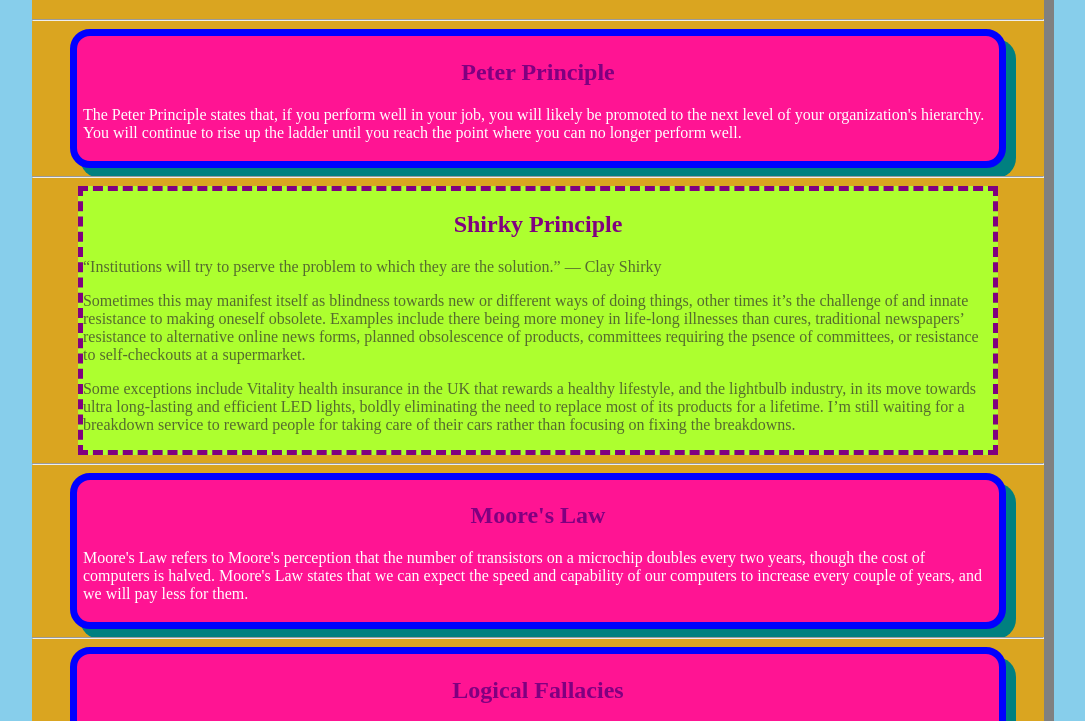
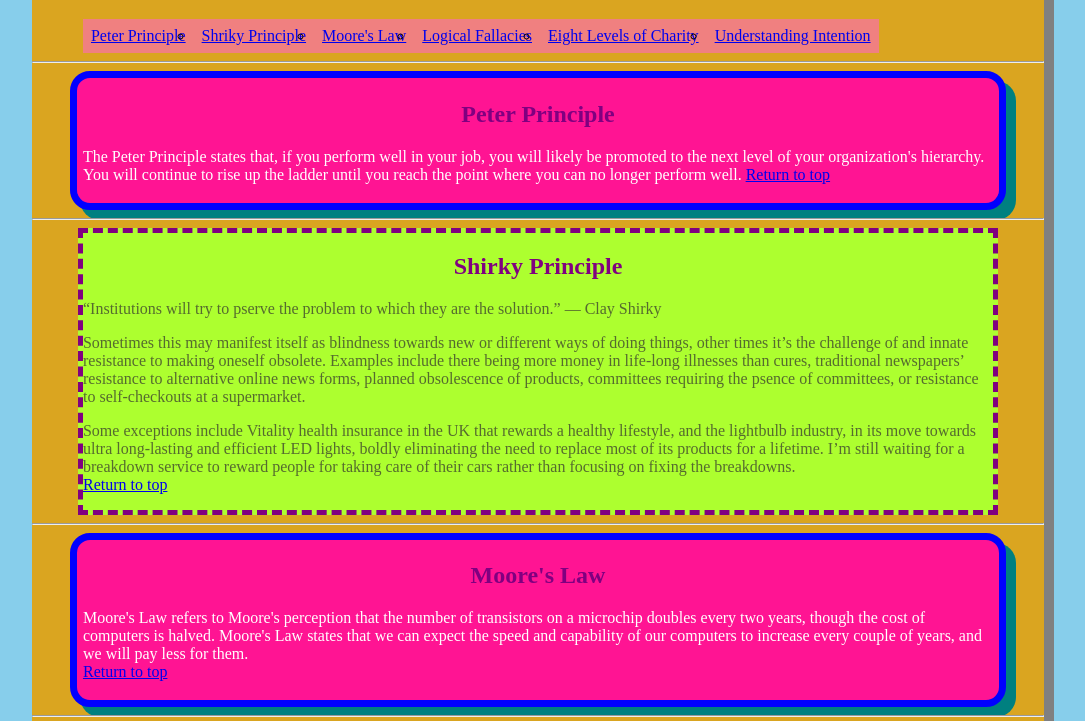
Before and after one commit to SamanthaHammack/Project5, a plain HTML site: page index.html in a window 1280 px wide. Shown: the part 61-782 px from the top of the page, without its empty margins (102-1187 px from the left). Drawn offline with Linux system fonts and the light colour scheme.

Commit message:
add link to go to the top. add nav bar

```diff
--- a/index.html
+++ b/index.html
@@ -17,26 +17,46 @@
     .favorite{ border: 5px dashed Purple;
              background-color:greenyellow;
              color:darkolivegreen;}
-
-
-  </style>
+   </style>
   <div id="wrapper">
 	<header>
 		<div>
 			<h1>A List of Valuable Topics</h1>
+   <ul>
+     <style>
+      ul {
+        list-style-type:circle;
+        margin: 0;
+        padding: 0;
+        overflow:hidden;}
+      li {
+        float: left;}
+      li a {
+        display: block;
+        padding: 8px;
+        background-color:lightcoral;}
+</style>
+  <li><a href="#peter princle">Peter Principle</a></li>
+  <li><a href="#shirky princle">Shriky Principle</a></li>
+  <li><a href="#moore's law">Moore's Law</a></li>
+  <li><a href="#logical fallacies">Logical Fallacies</a></li>
+  <li><a href="#eight levels of charity">Eight Levels of Charity</a></li>
+  <li><a href="#understanding intention">Understanding Intention</a></li>
+</ul>
 		</div>
 	</header>
 	<main>
     <!-- put your table of contents here -->
 		<hr>
-		<div class="itembox"><h2>Peter Principle</h2>
+		<div class="itembox"><h2 id="peterprinciple" >Peter Principle</h2>
 			<p>
 				The Peter Principle states that, if you perform well in your job, you will likely be promoted to the next level of your organization's
 				hierarchy. You will continue to rise up the ladder until you reach the point where you can no longer perform well.
+    <a href="#top">Return to top</a>
 			</p>
 		</div>
 		<hr>
-		<div class="favorite"><h2>Shirky Principle</h2>
+		<div class="favorite"><h2 id="shirky principle">Shirky Principle</h2>
 			<p>
 				“Institutions will try to pserve the problem to which they are the solution.” — Clay Shirky
 			</p>
@@ -50,14 +70,18 @@
 				Some exceptions include Vitality health insurance in the UK that rewards a healthy lifestyle, and the lightbulb industry,
 				in its move towards ultra long-lasting and efficient LED lights, boldly eliminating the need to replace most of its products
 				for a lifetime. I’m still waiting for a breakdown service to reward people for taking care of their cars rather than
-				focusing on fixing the breakdowns.</p>
+				focusing on fixing the breakdowns.
+    <br><a href="#top">Return to top</a>
+      </p>
 		</div>
 		<hr>
-		<div class="itembox"><h2>Moore's Law</h2>
+		<div class="itembox"><h2 id="moore's law">Moore's Law</h2>
 			<p>
 				Moore's Law refers to Moore's perception that the number of transistors on a microchip doubles every two years, though the
 				cost of computers is halved. Moore's Law states that we can expect the speed and capability of our computers to increase
-				every couple of years, and we will pay less for them.</p>
+				every couple of years, and we will pay less for them.
+      <br><a href="#top">Return to top</a>
+      </p>
 		</div>
 		<hr>
 		<div class="itembox"><h2>Logical Fallacies</h2>
@@ -139,11 +163,13 @@
       <p>This fallacy compares minor misdeeds with major atrocities, suggesting that both are equally
       immoral. That parking attendant who gave me a ticket is as bad as Hitler. In this example, the author is comparing the
       relatively harmless actions of a person doing their job with the horrific actions of Hitler. This comparison is unfair
-      and inaccurate.</p>
+      and inaccurate.
+      <br><a href="#top">Return to top</a>
+      </p>
         </div>
 		</div>
     <hr>
-    <div class="itembox"><h2>Eight Levels of Charity</h2>
+    <div class="itembox"><h2 id="eight levels of charity">Eight Levels of Charity</h2>
       <ol>
         <li>The highest form of charity is to help sustain a person before they become impoverished by offering a substantial
         gift in a dignified manner, or by extending a suitable loan, or by helping them find employment or establish themselves
@@ -158,14 +184,13 @@
         <li>When one gives less than he should, but does so cheerfully.</li>
         <li> When donations are given grudgingly.</li>
       </ol>
+      <br>
+      <a href="#top">Return to top</a>
     </div>
     <hr>
-    <div class="itembox"><h2>Understanding Intention</h2>
+    <div class="itembox"><h2 id="understanding intention">Understanding Intention</h2>
       <h3>Always ask yourself why.</h3>
       <ul>
-        <style>
-          ul.a {list-style-type: circle;}
-        </style>
         <li>Think of some of your strong opinions.</li>
         <li>Think of how you formed the opinion. What influenced you to have this specific opinion?</li>
         <li>Was it someone you trust?</li>
@@ -176,6 +201,7 @@
         <li> Are they worthy of your implicit trust?</li>
         <li> Question the reasoning behind your beliefs and opinions to make sure they are something you truly believe.</li>
       </ul>
+      <br><a href="#top">Return to top</a>
     </div>
   </main>
   <footer> &copy; 2021 "Your Name"</footer>
```
